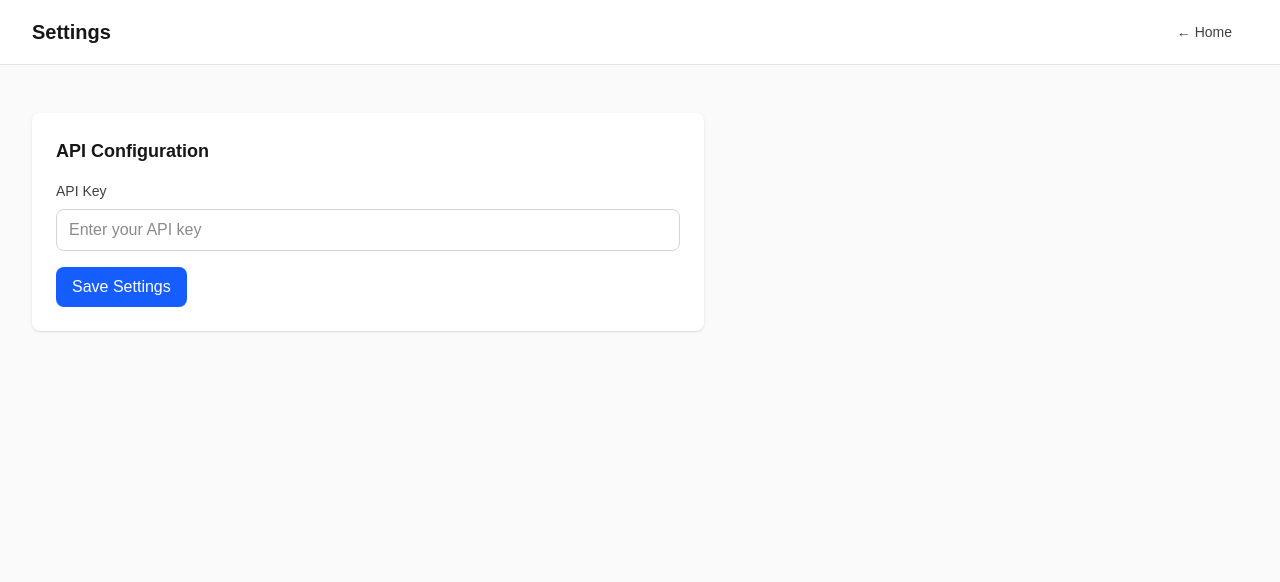
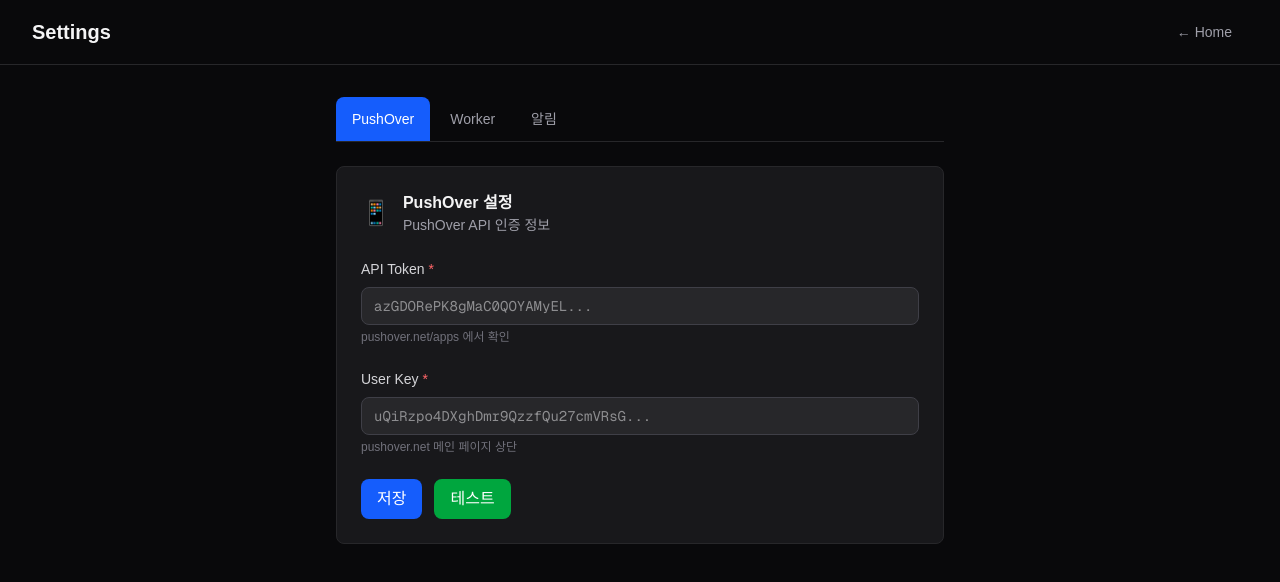
Before and after one commit to deuxksy/PushOver, a Next.js app in the folder dashboard/: page /settings in a window 1280 px wide. Shown: the top 582 px of the page. Built offline with nearby package versions, Linux system fonts and the light colour scheme.

Commit message:
feat: refactor settings page to 3-tab structure

```diff
--- a/dashboard/src/app/settings/page.tsx
+++ b/dashboard/src/app/settings/page.tsx
@@ -2,48 +2,77 @@
 
 import { useState } from 'react';
 import Link from 'next/link';
+import { useSettings } from './hooks/useSettings';
+import { PushOverTab } from './components/PushOverTab';
+import { WorkerTab } from './components/WorkerTab';
+import { NotificationTab } from './components/NotificationTab';
+
+type TabType = 'pushover' | 'worker' | 'notification';
+
+const TABS: { id: TabType; label: string; color: string }[] = [
+  { id: 'pushover', label: 'PushOver', color: 'blue' },
+  { id: 'worker', label: 'Worker', color: 'green' },
+  { id: 'notification', label: '알림', color: 'amber' }
+];
 
 export default function SettingsPage() {
-  const [apiKey, setApiKey] = useState('');
+  const [activeTab, setActiveTab] = useState<TabType>('pushover');
+  const { settings, isLoading, error, updateSettings, resetTab } = useSettings();
+
+  if (isLoading) {
+    return (
+      <div className="min-h-screen bg-zinc-950 p-8">
+        <div className="animate-pulse space-y-4 max-w-2xl mx-auto">
+          <div className="h-10 bg-zinc-800 rounded" />
+          <div className="h-10 bg-zinc-800 rounded" />
+          <div className="h-10 bg-zinc-800 rounded w-1/2" />
+        </div>
+      </div>
+    );
+  }
 
   return (
-    <div className="min-h-screen bg-zinc-50 dark:bg-black">
-      <nav className="border-b border-zinc-200 dark:border-zinc-800 bg-white dark:bg-black">
+    <div className="min-h-screen bg-zinc-950">
+      <nav className="border-b border-zinc-800 bg-zinc-950">
         <div className="max-w-7xl mx-auto px-4 sm:px-6 lg:px-8">
           <div className="flex h-16 items-center justify-between">
-            <h1 className="text-xl font-bold">Settings</h1>
-            <Link
-              href="/"
-              className="px-4 py-2 text-sm font-medium text-zinc-700 dark:text-zinc-300 hover:text-zinc-900 dark:hover:text-zinc-100"
-            >
+            <h1 className="text-xl font-bold text-zinc-100">Settings</h1>
+            <Link href="/" className="px-4 py-2 text-sm font-medium text-zinc-400 hover:text-zinc-100">
               ← Home
             </Link>
           </div>
         </div>
       </nav>
 
-      <main className="max-w-7xl mx-auto px-4 sm:px-6 lg:px-8 py-12">
-        <div className="max-w-2xl">
-          <div className="bg-white dark:bg-zinc-900 rounded-lg shadow p-6">
-            <h2 className="text-lg font-semibold mb-4">API Configuration</h2>
-            <div className="space-y-4">
-              <div>
-                <label className="block text-sm font-medium text-zinc-700 dark:text-zinc-300 mb-2">
-                  API Key
-                </label>
-                <input
-                  type="password"
-                  value={apiKey}
-                  onChange={(e) => setApiKey(e.target.value)}
-                  placeholder="Enter your API key"
-                  className="w-full px-3 py-2 border border-zinc-300 dark:border-zinc-700 rounded-lg bg-white dark:bg-zinc-800 text-zinc-900 dark:text-zinc-100"
-                />
-              </div>
-              <button className="px-4 py-2 bg-blue-600 text-white rounded-lg font-medium hover:bg-blue-700 transition-colors">
-                Save Settings
-              </button>
-            </div>
+      <main className="max-w-2xl mx-auto px-4 sm:px-6 lg:px-8 py-8">
+        <div className="flex gap-1 border-b border-zinc-800 mb-6">
+          {TABS.map((tab) => (
+            <button
+              key={tab.id}
+              onClick={() => setActiveTab(tab.id)}
+              className={`px-4 py-3 text-sm font-medium rounded-t-lg transition-colors ${
+                activeTab === tab.id
+                  ? tab.color === 'blue' ? 'bg-blue-600 text-white'
+                    : tab.color === 'green' ? 'bg-green-600 text-white'
+                    : 'bg-amber-600 text-white'
+                  : 'text-zinc-400 hover:text-zinc-100'
+              }`}
+            >
+              {tab.label}
+            </button>
+          ))}
+        </div>
+
+        {error && (
+          <div className="mb-4 p-3 bg-red-900/30 border border-red-700 rounded-lg">
+            <p className="text-sm text-red-400">{error}</p>
           </div>
+        )}
+
+        <div className="bg-zinc-900 border border-zinc-800 rounded-lg p-6">
+          {activeTab === 'pushover' && <PushOverTab settings={settings} onUpdate={updateSettings} />}
+          {activeTab === 'worker' && <WorkerTab settings={settings} onUpdate={updateSettings} onReset={() => resetTab('worker')} />}
+          {activeTab === 'notification' && <NotificationTab settings={settings} onUpdate={updateSettings} onReset={() => resetTab('notification')} />}
         </div>
       </main>
     </div>
```
